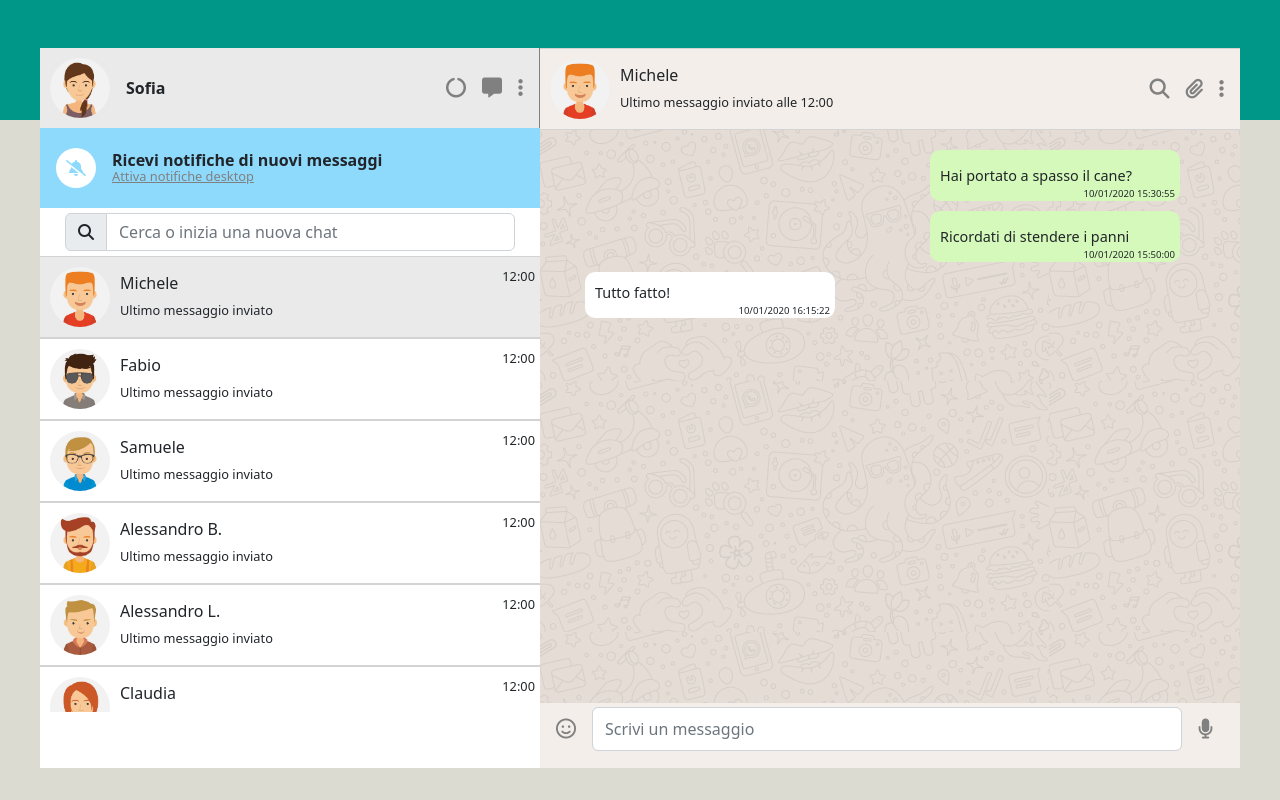
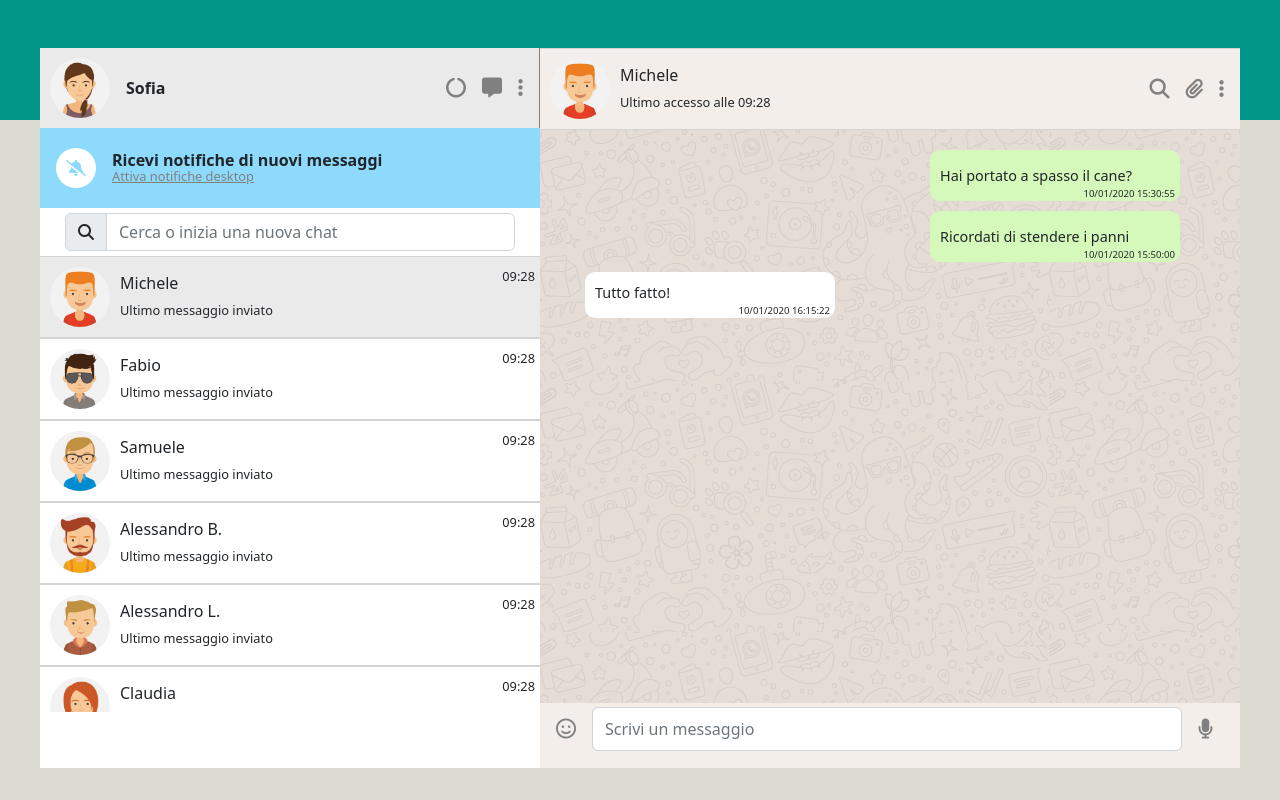
Before and after one commit to AlessandroIacovella95/vue-boolzapp, a plain HTML site: page index.html in a window 1280 px wide. Drawn offline with nearby package versions, Linux system fonts and the light colour scheme.

Commit message:
add last access dat and add commits

```diff
--- a/index.html
+++ b/index.html
@@ -16,14 +16,19 @@
     <script src="https://unpkg.com/vue@3/dist/vue.global.js"></script>
 </head>
 <body>
+    <!-- Container principale -->
     <div class="container-app mt-5" id="app">
-
+        <!-- Contanti -->
         <div class="contacts">
+            <!-- Avatar principale -->
             <div class="avatar">
                     <div class="d-flex">
+                        <!-- Immagine avatar principale -->
                         <img src="img/avatar_io.jpg" alt="">
+                        <!-- Nome avatar principale -->
                         <p class="ms-3 user">Sofia</p>
                     </div>
+                    <!-- Icone avatar principale -->
                     <div class="icons d-flex align-items-center gap-3">
                         <i class="fa-solid fa-circle-notch"></i>
                         <i class="fa-solid fa-message"></i>
@@ -31,16 +36,19 @@
                     </div>
             </div>
 
+            <!-- Messaggio -->
             <div id="alert-message">
+                <!-- Icona campanella -->
                 <div class="bell-icons ms-3">
                     <i class="fa-solid fa-bell-slash"></i>
                 </div>
+                <!-- Messaggio notifiche -->
                 <div class="ms-3 message">
                     <p>Ricevi notifiche di nuovi messaggi</p>
                     <a href="#">Attiva notifiche desktop</a>
                 </div>
             </div>
-
+            <!-- Input -->
             <div id="search-contact">
                 <div class="input-group flex-nowrap">
                     <span class="input-group-text" id="addon-wrapping"><i class="fa-solid fa-magnifying-glass"></i></span>
@@ -48,30 +56,40 @@
                 </div>
             </div>
 
+            <!-- Lista contatti -->
             <div class="aside">
+                <!-- Ciclo FOR per generare dinamicamente i contatti -->
                 <div class="container_avatar" v-for="(contact, index) in contacts" :class="{ active: index == activeIndex }" @click="activeContact(index)" v-show="contact.visible">
                     <div class="avatars">
+                        <!-- Immagini dei contatti -->
                         <img :src="contact.avatar" alt="">
                     </div>
                     <div class="d-flex flex-column justify-content-center">
+                        <!-- Nome dei contatti -->
                         <h6>{{contact.name}}</h6>
                         <span class="last_message">Ultimo messaggio inviato</span>
                     </div>
-                    <span class="ms-auto">12:00</span>
+                    <!-- Orario -->
+                    <span class="ms-auto">{{lastAccess()}}</span>
                 </div>
             </div>
         </div>
 
         <section>
+            <!-- Chat-User -->
             <div class="chat_user">
                 <div class="d-flex align-items-center container_avatar">
                     <div class="avatars">
+                        <!-- Immagine avatar corrispondente -->
                         <img :src="contacts[activeIndex].avatar" :alt="contacts[activeIndex.name]">
                     </div>
+                    <!-- Nome avatar corrispondente -->
                     <div class="d-flex flex-column justify-content-center">
                         <h6>{{ contacts[activeIndex].name }}</h6>
-                        <span class="last_message">Ultimo messaggio inviato alle 12:00</span>
+                        <!-- Ultimo accesso aggiornato -->
+                        <span class="last_message">{{"Ultimo accesso alle " + lastAccess()}}</span>
                     </div>
+                    <!-- Icone chat -->
                     <div class="ms-auto fs-5 icons">
                         <i class="fa-solid fa-magnifying-glass"></i>
                         <i class="fa-solid fa-paperclip mx-3"></i>
@@ -79,9 +97,12 @@
                     </div>
                 </div>
             </div>
+            <!-- Chat-Text -->
             <div class="chat_text">
                 <div class="container_text">
+                    <!-- Ciclo for per generare i messagi all'interno della chat -->
                     <div class="d-flex" v-for="message in contacts[activeIndex].messages">
+                        <!-- In base allo status assegnazione di una classe -->
                         <div :class="[(message.status =='sent') ? 'ms-auto' : '', message.status + '_message']">
                             <p>{{message.message}}</p>
                             <div class="time">
@@ -91,13 +112,17 @@
                     </div>
                 </div>
             </div>
+            <!-- Input chat -->
             <div class="writing_bar d-flex">
+                <!-- Icona Smile -->
                 <div class="icons">
                     <i class="fa-regular fa-face-smile"></i>
                 </div>
+                <!-- Inpute con invocazione funzione per mandare un messaggio -->
                 <div class="input-group my-1">
                     <input @keyup.enter="sendMessage()" v-model="newMessage" type="text" class="form-control" placeholder="Scrivi un messaggio" aria-label="Scrivi un messaggio" aria-describedby="basic-addon1">
                 </div>
+                <!-- Icona microfono -->
                 <div class="icons">
                     <i class="fa-solid fa-microphone"></i>
                 </div>
--- a/js/script.js
+++ b/js/script.js
@@ -193,10 +193,12 @@ createApp({
     },
 
     methods: {
+        // * Funziona per definire il contatto attivo
         activeContact(index){
             this.activeIndex = index;
         },
 
+        // * Funzione per inviare un nuovo messaggio
         sendMessage(){
             const selectedContact = this.contacts[this.activeIndex];
             if (this.newMessage == '') {
@@ -212,6 +214,7 @@ createApp({
 
             this.newMessage='';
 
+            // * Risposta dopo 1 Sec da parte del destinatario
             setTimeout(()=>{
                 selectedContact.messages.push({
                     date:this.getNow(),
@@ -221,6 +224,7 @@ createApp({
             },1000);
         },
 
+        // * Funzione per generare la data e orario odierno per i nuovi messaggi
         getNow(){
             const now = new Date();
             const hours = this.formatDate(now.getHours());
@@ -232,10 +236,20 @@ createApp({
             return `${day}/${month}/${year} ${hours}:${minutes}:${seconds}`
         },
 
+         // * Funzione per generare l'orario dell'ultimo accesso degli utenti
+        lastAccess(){
+            const now = new Date();
+            const hours = this.formatDate(now.getHours());
+            const minutes = this.formatDate(now.getMinutes());
+            return `${hours}:${minutes}`
+        },
+
+        // * Funzione per formattare correttamente la data
         formatDate(datePart){
             return datePart < 10 ? '0' + datePart : datePart;
         },
 
+        // * Funzione per ricercare in base al testo scritto in input un determinato utente
         searchContact(searchUser) {
             const userInputText = searchUser.trim().toLowerCase();
 
```
Lines whose indentation alone changed are shown as unchanged.
